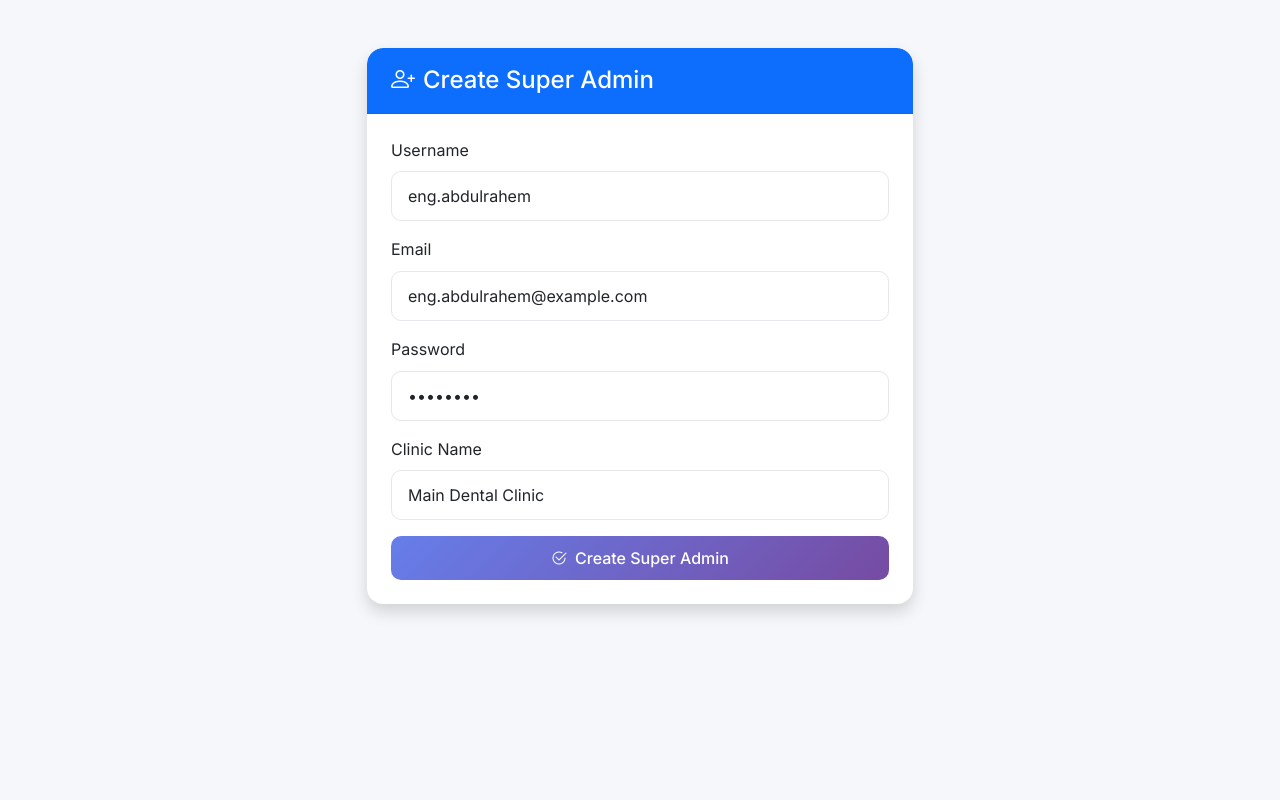
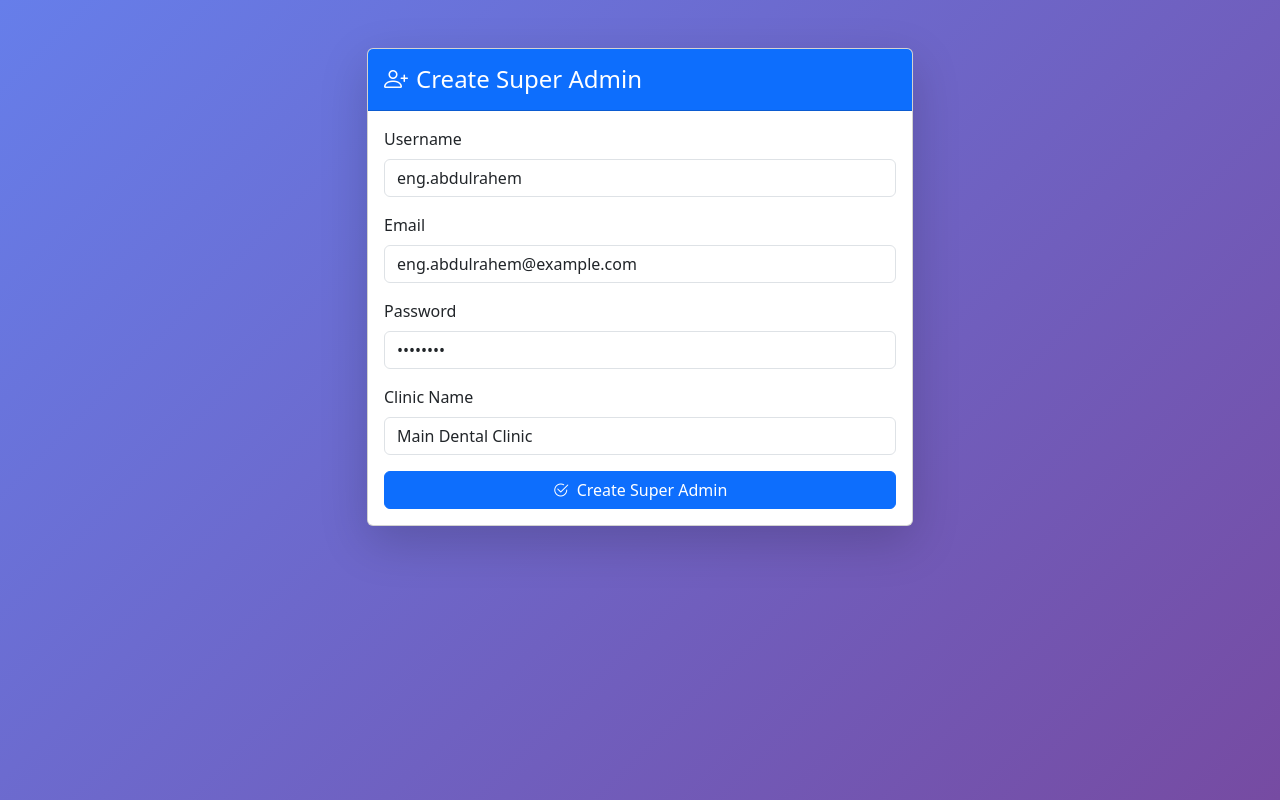
Before and after one commit to rammadan1213-ai/dental-saas, a Django app: template templates/setup/create_superadmin.html in a window 1280 px wide. Run offline with Django 4.2, Linux system fonts and the light colour scheme; the template is opened without the code that fills it, so the values that code supplies are empty.

Commit message:
Fix superadmin template

```diff
--- a/templates/setup/create_superadmin.html
+++ b/templates/setup/create_superadmin.html
@@ -1,13 +1,18 @@
-{% extends "base.html" %}
-{% load static %}
-{% block title %}Create Super Admin{% endblock %}
-
-{% block auth_content %}
+<!DOCTYPE html>
+<html lang="en">
+<head>
+    <meta charset="UTF-8">
+    <meta name="viewport" content="width=device-width, initial-scale=1.0">
+    <title>Create Super Admin</title>
+    <link href="https://cdn.jsdelivr.net/npm/bootstrap@5.3.2/dist/css/bootstrap.min.css" rel="stylesheet">
+    <link rel="stylesheet" href="https://cdn.jsdelivr.net/npm/bootstrap-icons@1.11.1/font/bootstrap-icons.css">
+</head>
+<body style="background: linear-gradient(135deg, #667eea 0%, #764ba2 100%); min-height: 100vh;">
     <div class="container py-5">
         <div class="row justify-content-center">
             <div class="col-md-6">
-            <div class="card shadow">
-                <div class="card-header bg-primary text-white">
+                <div class="card shadow-lg">
+                    <div class="card-header bg-primary text-white py-3">
                         <h4 class="mb-0"><i class="bi bi-person-plus me-2"></i>Create Super Admin</h4>
                     </div>
                     <div class="card-body">
@@ -44,4 +49,5 @@
             </div>
         </div>
     </div>
-{% endblock %}
+</body>
+</html>
```
Lines whose indentation alone changed are shown as unchanged.
